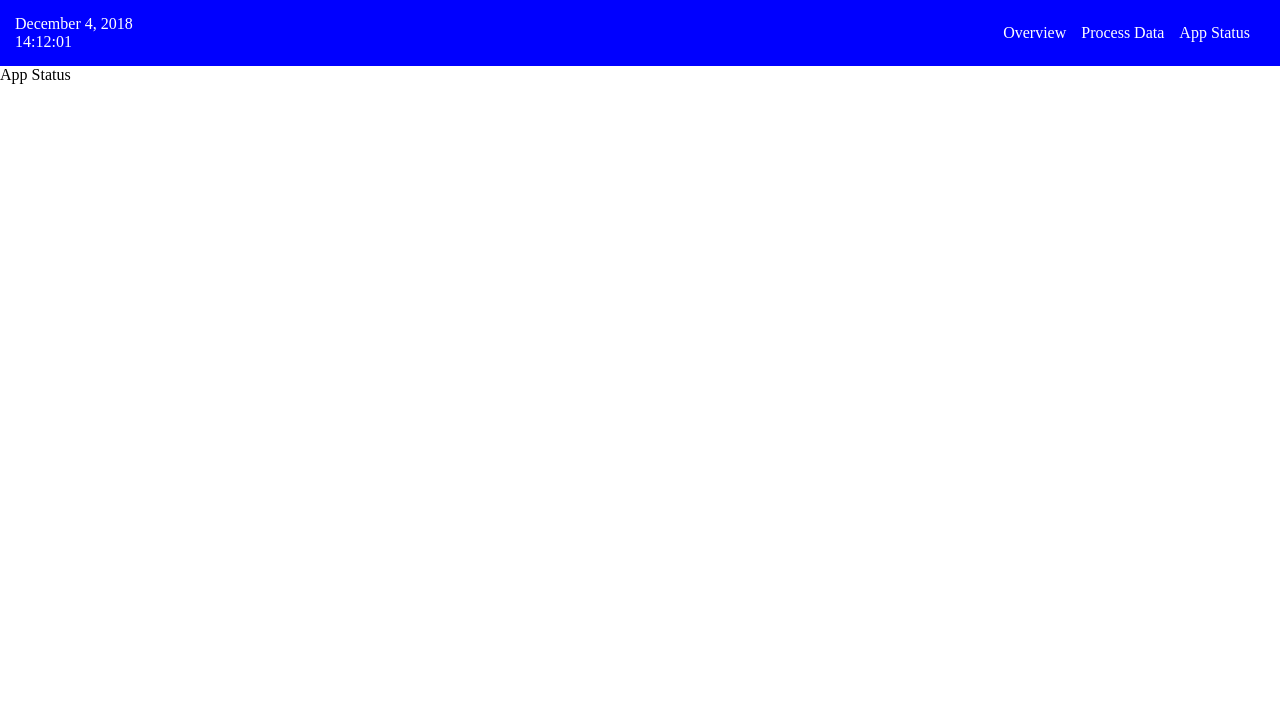
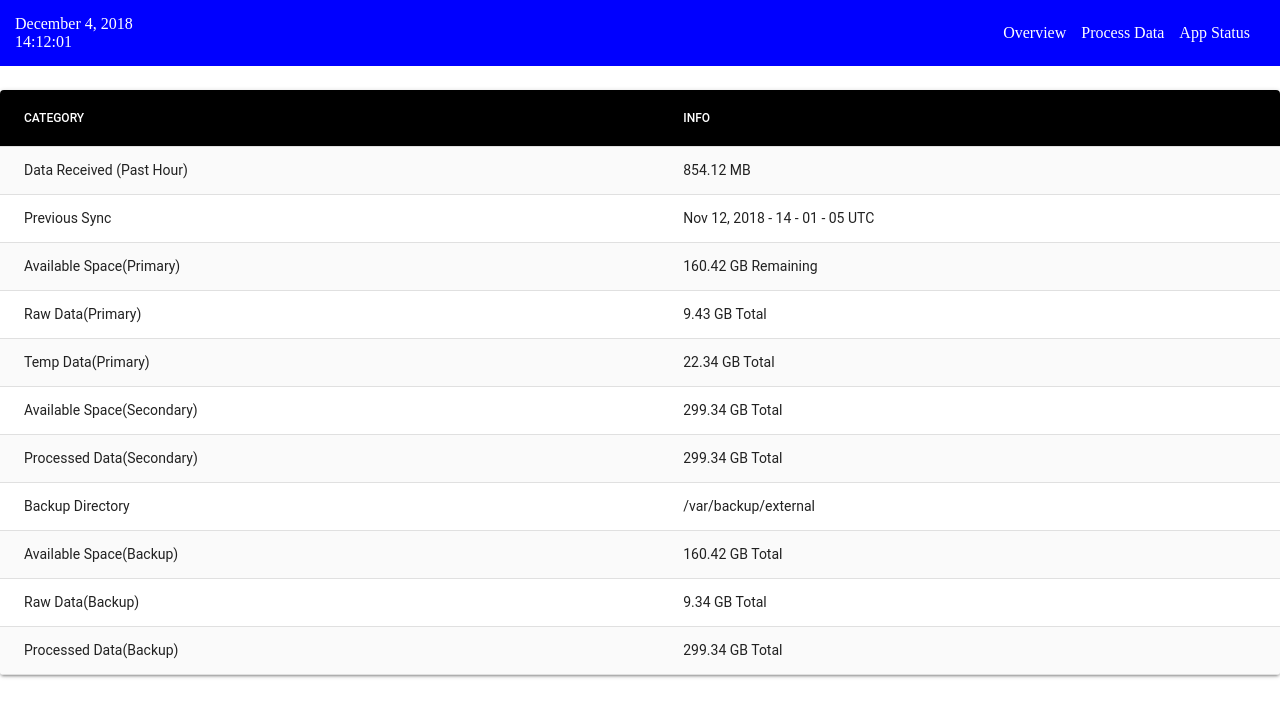
Before and after one commit to UMCOSCapstone/project, a React (Create React App) app in the folder Data Visualization/Program/my-app/: page /status in a window 1280 px wide. Shown: the top 716 px of the page. Built offline with nearby package versions, Linux system fonts and the light colour scheme; what react-jsx-highcharts would draw is missing.

Commit message:
Update Status.js
Dummy data. Just need input.

```diff
--- a/Data Visualization/Program/my-app/src/pages/Status.js
+++ b/Data Visualization/Program/my-app/src/pages/Status.js
@@ -1,22 +1,88 @@
-import React, { Component } from 'react';
+import React from 'react';
+import PropTypes from 'prop-types';
+import { withStyles } from '@material-ui/core/styles';
+import Table from '@material-ui/core/Table';
+import TableBody from '@material-ui/core/TableBody';
+import TableCell from '@material-ui/core/TableCell';
+import TableHead from '@material-ui/core/TableHead';
+import TableRow from '@material-ui/core/TableRow';
+import Paper from '@material-ui/core/Paper';
 
-class Status extends Component {
+const CustomTableCell = withStyles(theme => ({
+  head: {
+    backgroundColor: theme.palette.common.black,
+    color: theme.palette.common.white,
+  },
+  body: {
+    fontSize: 14,
+  },
+}))(TableCell);
 
-  constructor(props){
-    super(props)
+const styles = theme => ({
+  root: {
+    width: '100%',
+    marginTop: theme.spacing.unit * 3,
+    overflowX: 'auto',
+  },
+  table: {
+    minWidth: 700,
+  },
+  row: {
+    '&:nth-of-type(odd)': {
+      backgroundColor: theme.palette.background.default,
+    },
+  },
+});
 
-    this.state = {
-
-    }
-  }
-
-  render() {
-    return (
-      <div>
-        App Status
-      </div>
-    );
-  }
+let id = 0;
+function createData(category, info) {
+  id += 1;
+  return {id, category, info};
 }
 
-export default Status;
+const rows = [
+  createData("Data Received (Past Hour)", "854.12 MB"),
+  createData("Previous Sync", "Nov 12, 2018 - 14 - 01 - 05 UTC"),
+  createData("Available Space(Primary)", "160.42 GB Remaining"),
+  createData("Raw Data(Primary)", "9.43 GB Total"),
+  createData("Temp Data(Primary)", "22.34 GB Total"),
+  createData("Available Space(Secondary)", "299.34 GB Total"),
+  createData("Processed Data(Secondary)", "299.34 GB Total"),
+  createData("Backup Directory", "/var/backup/external"),
+  createData("Available Space(Backup)", "160.42 GB Total"),
+  createData("Raw Data(Backup)", "9.34 GB Total"),
+  createData("Processed Data(Backup)", "299.34 GB Total")
+];
+
+function CustomizedTable(props) {
+  const { classes } = props;
+
+  return (
+    <Paper className={classes.root}>
+      <Table className={classes.table}>
+        <TableHead>
+          <TableRow>
+            <CustomTableCell>CATEGORY</CustomTableCell>
+            <CustomTableCell align="left">INFO</CustomTableCell>
+          </TableRow>
+        </TableHead>
+        <TableBody>
+          {rows.map(row => (
+            <TableRow className={classes.row} key={row.id}>
+              <CustomTableCell component="th" scope="row">
+                {row.category}
+              </CustomTableCell>
+              <CustomTableCell align="left">{row.info}</CustomTableCell>
+            </TableRow>
+          ))}
+        </TableBody>
+      </Table>
+    </Paper>
+  );
+}
+
+CustomizedTable.propTypes = {
+  classes: PropTypes.object.isRequired,
+};
+
+export default withStyles(styles)(CustomizedTable);
```
